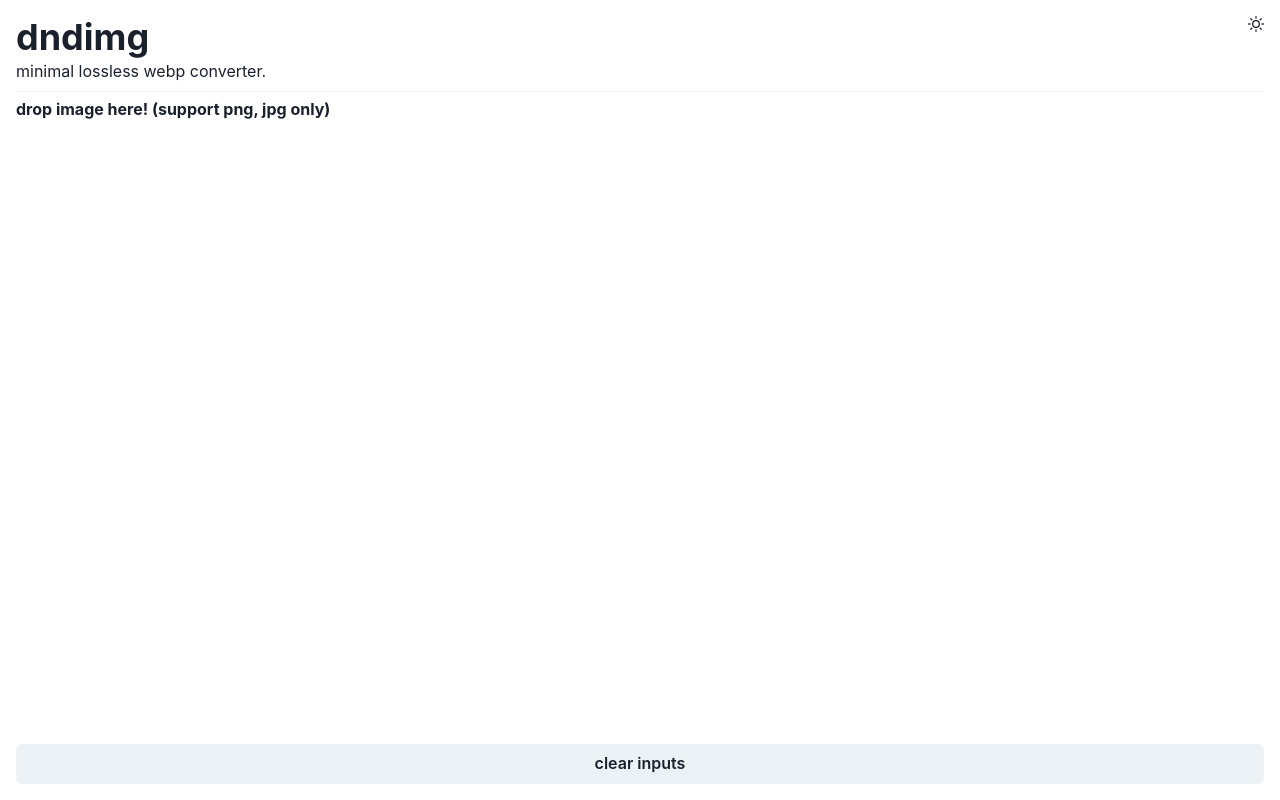
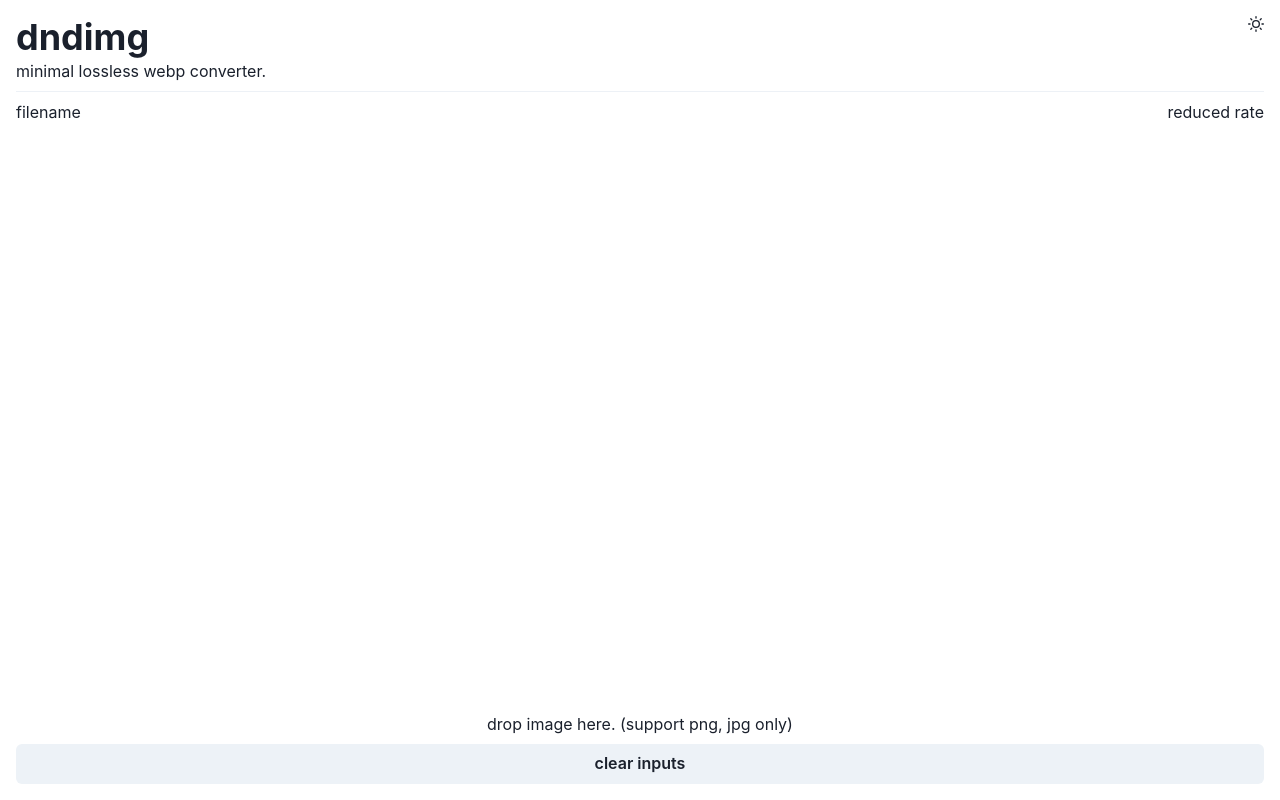
Before and after one commit to camiha/webptools, a React (Vite) app: page / in a window 1280 px wide. Built offline with nearby package versions, Linux system fonts and the light colour scheme.

Commit message:
set reduce rate

```diff
--- a/src/App.tsx
+++ b/src/App.tsx
@@ -40,9 +40,10 @@ function App() {
 				</Flex>
 				<Divider />
 				<Flex flexDirection={"column"} gap={2}>
-					<Heading as="h2" size="sm">
-						drop image here! (support png, jpg only)
-					</Heading>
+					<Flex justifyContent={"space-between"}>
+						<Text>filename</Text>
+						<Text>reduced rate</Text>
+					</Flex>
 					<List display="flex" flexDirection="column" gap={1}>
 						{Object.entries(images).map(([key, image]) => (
 							<ListItem
@@ -51,6 +52,7 @@ function App() {
 								gap={2}
 								flexDirection={"column"}
 							>
+								<Flex gap={2} justifyContent={"space-between"}>
 									<Flex gap={2}>
 										<Flex
 											flexDirection={"column"}
@@ -65,17 +67,24 @@ function App() {
 										</Flex>
 										<Text>{image.fileName}</Text>
 									</Flex>
+									<Text>{image.reductionRate}%</Text>
+								</Flex>
 							</ListItem>
 						))}
 					</List>
 				</Flex>
 			</Flex>
+			<Flex flexDirection={"column"} gap={2}>
+				<Text textAlign={"center"}>
+					drop image here. (support png, jpg only)
+				</Text>
 				<Flex gap={4} width={"full"}>
 					<Button width={"full"} onClick={clearImages}>
 						clear inputs
 					</Button>
 				</Flex>
 			</Flex>
+		</Flex>
 	);
 }
 
--- a/src/hooks/use-image-file-drop.ts
+++ b/src/hooks/use-image-file-drop.ts
@@ -10,6 +10,7 @@ export type Image = {
 		fileName: string;
 		inputSize?: number;
 		outputSize?: number;
+		reductionRate?: number;
 	};
 };
 
@@ -51,6 +52,9 @@ export const useImageFileDrop = () => {
 								message: message as string,
 								inputSize: input_size,
 								outputSize: output_size,
+								reductionRate: Math.round(
+									(100 * (input_size - output_size)) / input_size,
+								),
 							},
 						}));
 					});
```
Lines whose indentation alone changed are shown as unchanged.
